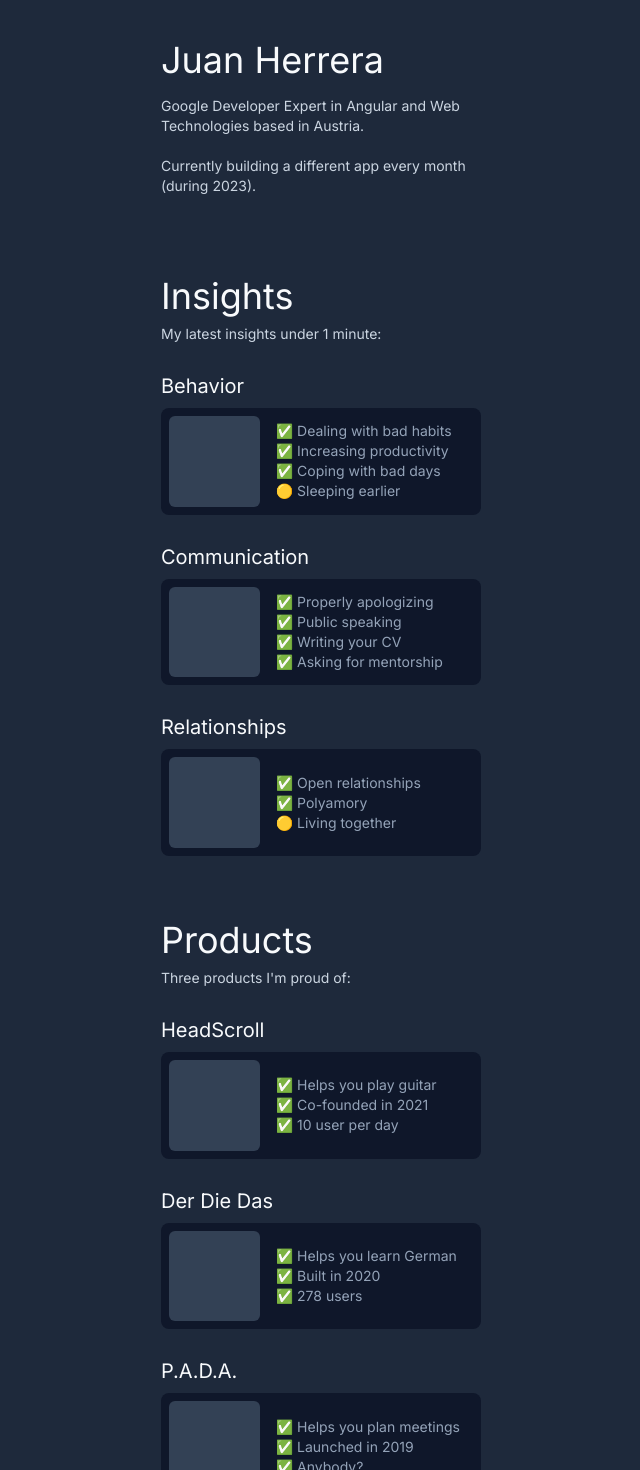
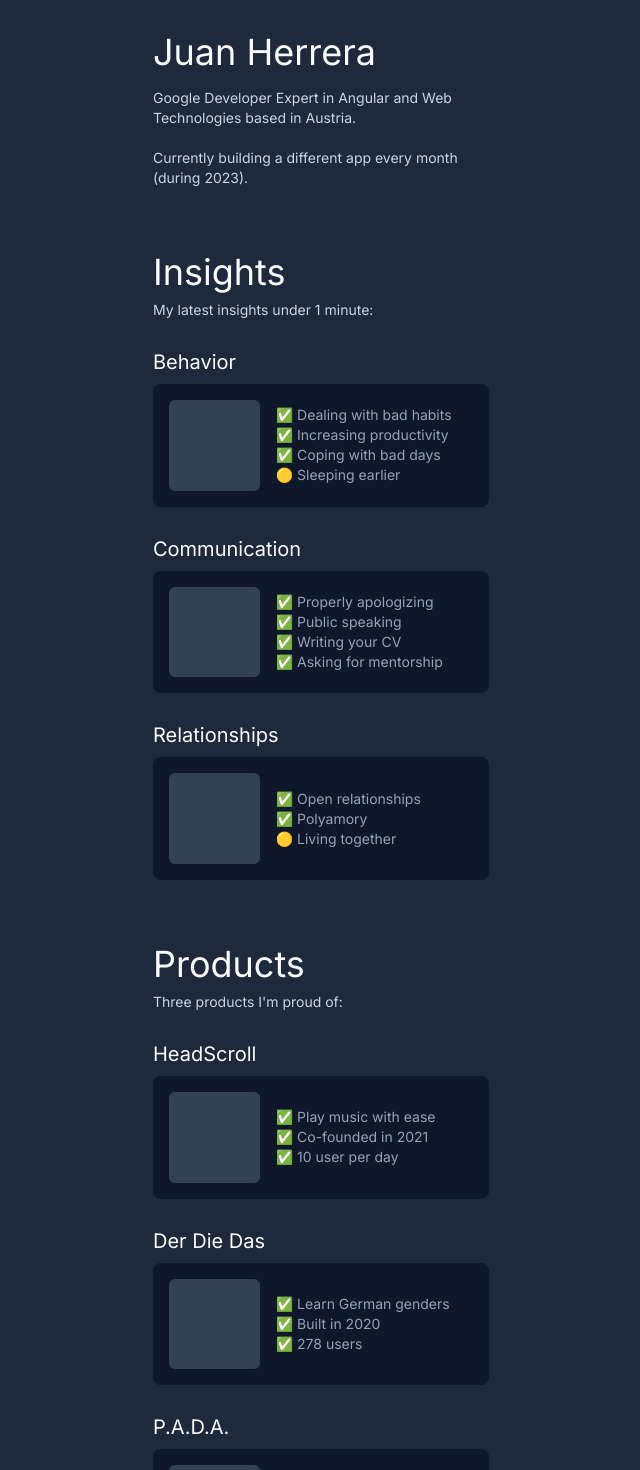
Before and after one commit to jdjuan/jdjuan.io, a Next.js app: page / in a window 1280 px wide. Shown: the top 1470 px of the page, without its empty margins (319-959 px from the left). Built offline with nearby package versions, Linux system fonts and the light colour scheme; what tailwindcss-debug-screens would draw is missing.

Commit message:
highligh the highlights

```diff
--- a/components/insights/bad-days.tsx
+++ b/components/insights/bad-days.tsx
@@ -5,8 +5,8 @@ export const BadDays = () => {
     <>
       First, <HighlightText>address your body</HighlightText>. Give yourself a well deserved shower, walk, or meal.
       <br />
-      <br /> Then <HighlightText>address your mind</HighlightText>. List all the things that are annoying you followed
-      by a compassionate answer a friend would give you. Commit to addressing what you can.
+      <br /> Then <HighlightText>address your mind</HighlightText>. Make a list of your current problems followed by a
+      compassionate answer a friend would give you. Commit to addressing what you can.
     </>
   );
 };
--- a/components/main-layout.tsx
+++ b/components/main-layout.tsx
@@ -13,7 +13,7 @@ export default function MainLayout({ children }: Props) {
         <meta name='viewport' content='width=device-width, initial-scale=1' />
         <link rel='icon' href='/favicon.ico' />
       </Head>
-      <main className={`${inter.className} max-w-sm p-8 pt-10 text-sm text-slate-50 lg:mx-auto`}>{children}</main>
+      <main className={`${inter.className} max-w-sm p-6 pt-8 text-sm text-slate-50 lg:mx-auto`}>{children}</main>
     </>
   );
 }
--- a/content/detailed-insights.content.ts
+++ b/content/detailed-insights.content.ts
@@ -7,7 +7,7 @@ export const detailedInsights: Insight[] = [
   {
     title: "Behavior",
     items: [
-      { question: "How to get rid of bad habits?", answer: BadHabits },
+      { question: "How to deal with bad habits?", answer: BadHabits },
       { question: "How to be more productive?", answer: BeingProductive },
       { question: "How to cope with bad days?", answer: BadDays },
       { question: "How to go to sleep earlier?", upcomingArticle: true },
--- a/content/products.content.ts
+++ b/content/products.content.ts
@@ -6,15 +6,15 @@ export const products: Highlight = {
   items: [
     {
       title: "HeadScroll",
-      topics: ["✅ Helps you play guitar", "✅ Co-founded in 2021", "✅ 10 user per day"],
+      topics: ["✅ Play music with ease", "✅ Co-founded in 2021", "✅ 10 user per day"],
     },
     {
       title: "Der Die Das",
-      topics: ["✅ Helps you learn German", "✅ Built in 2020", "✅ 278 users"],
+      topics: ["✅ Learn German genders", "✅ Built in 2020", "✅ 278 users"],
     },
     {
       title: "P.A.D.A.",
-      topics: ["✅ Helps you plan meetings", "✅ Launched in 2019", "✅ Anybody?"],
+      topics: ["✅ Plan better meetings", "✅ Launched in 2019", "✅ Anybody?"],
     },
   ],
 };
--- a/pages/[insightId].tsx
+++ b/pages/[insightId].tsx
@@ -18,20 +18,25 @@ export const Insights: NextPageWithLayout = () => {
       </div>
       {insight && (
         <>
+          {/* MAIN TITLE */}
           <h1 className='mb-6 text-4xl'>{insight.title}</h1>
           <div className='mb-16'>
+            {/* ITEM */}
             {insight.items.map((item) => (
-              <div className='mb-10' key={item.question}>
+              <div className='mb-6 rounded-md bg-slate-900 p-4' key={item.question}>
+                {/* QUESTION */}
                 <h2 className='mb-2 text-xl'>{item.question}</h2>
+                {/* ANSWER */}
                 {item.answer && (
-                  <p className='whitespace-pre-line text-slate-400'>
+                  <p className='whitespace-pre-line text-xs text-slate-500'>
                     <item.answer></item.answer>
                   </p>
                 )}
+                {/* UPCOMING ARTICLE */}
                 {item.upcomingArticle && (
-                  <p className='text-xs text-slate-500'>
+                  <p className='text-xs text-slate-600'>
                     There&apos;s an upcoming article on this.{" "}
-                    <a className='text-slate-400 underline' href='mailto:david.juanherrera@gmail.com'>
+                    <a className='text-slate-500 underline' href='mailto:david.juanherrera@gmail.com'>
                       Introduce yourself
                     </a>{" "}
                     in an email to be notified, or simply come back in a few weeks.
--- a/pages/index.tsx
+++ b/pages/index.tsx
@@ -12,7 +12,7 @@ export const Home: NextPageWithLayout = () => {
   return (
     <>
       {/* INTRO */}
-      <div className='mb-20'>
+      <div className='mb-16'>
         <h1 className='mb-4 text-4xl'>Juan Herrera</h1>
         <div className='text-slate-300'>
           <p>Google Developer Expert in Angular and Web Technologies based in Austria.</p>
@@ -31,8 +31,9 @@ export const Home: NextPageWithLayout = () => {
             <div className='my-7' key={title}>
               {/* HIGHLIGHT TITLE */}
               <h3 className='mb-2 text-xl'>{title}</h3>
+              {/* HIGHLIGHT BLOCK */}
               <Link href={title.toLowerCase()}>
-                <div className='grid grid-cols-12 items-center gap-4 rounded-lg bg-slate-900 p-2 hover:bg-black'>
+                <div className='grid grid-cols-12 items-center gap-4 rounded-lg bg-slate-900 p-4 hover:bg-black'>
                   {/* HIGHLIGHT ICON */}
                   <div className='col-span-4'>
                     <div className='aspect-square w-full rounded-md bg-slate-700 bg-clip-content'></div>
```
